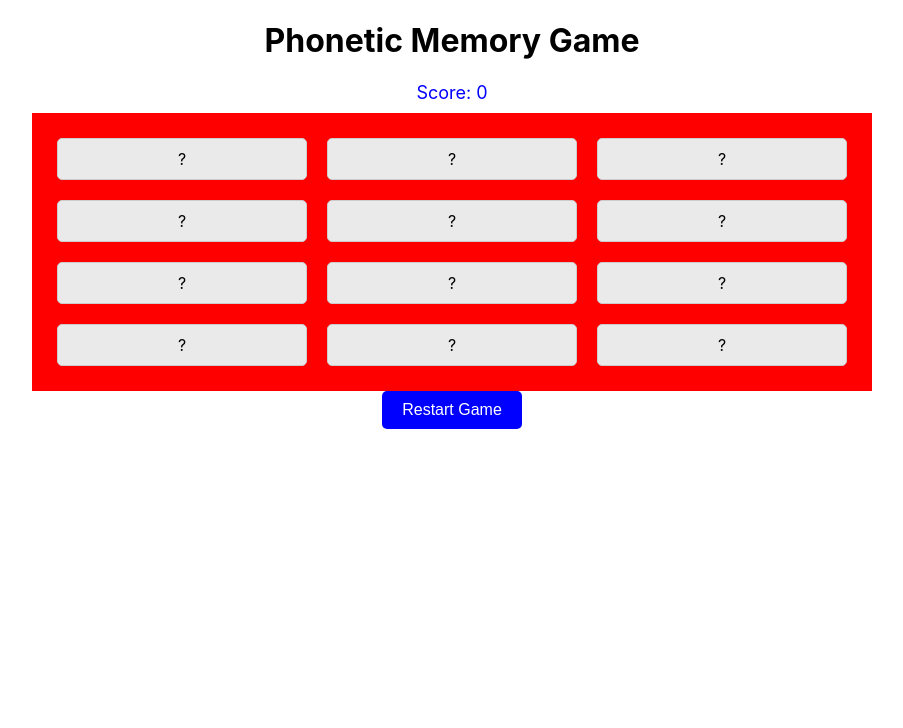
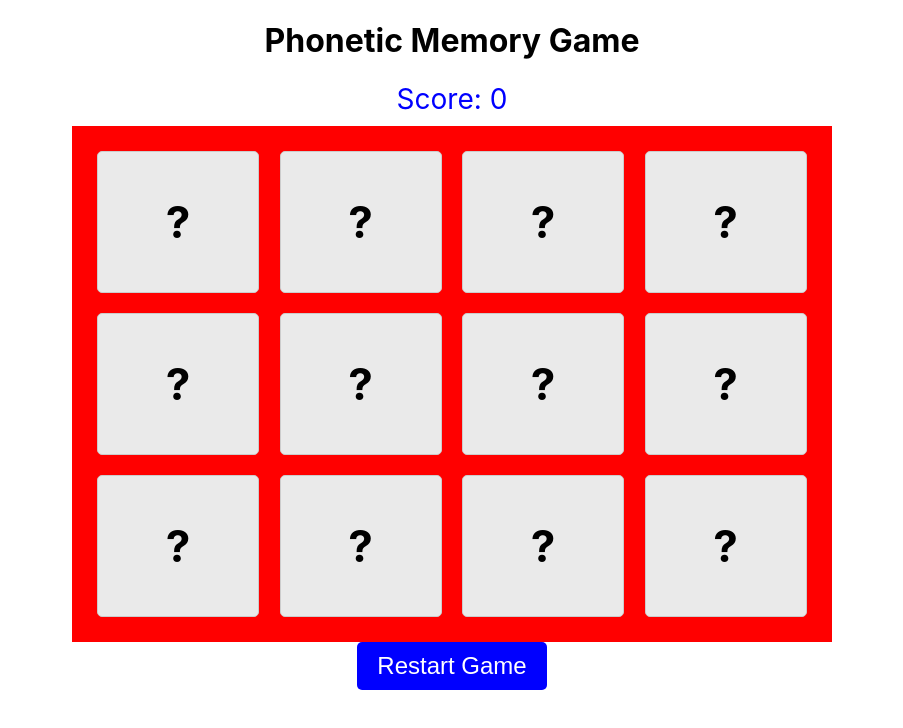
Before and after one commit to Tomuos/word-games, a React (Create React App) app in the folder word-games/: page / in a window 1280 px wide. Shown: the top 728 px of the page, without its empty margins (188-1091 px from the left). Built offline with nearby package versions, Linux system fonts and the light colour scheme.

Commit message:
Small visual changes

```diff
--- a/word-games/src/components/GameBoard/GameBoard.css
+++ b/word-games/src/components/GameBoard/GameBoard.css
@@ -2,12 +2,13 @@
 
 .game-board {
     display: grid;
-    grid-template-columns: repeat(3, 1fr);
+    grid-template-columns: repeat(4, 1fr);
     gap: 10px;
     max-width: 800px;
     margin: 0 auto;
     background-color: red; /* Add this line for the red background */
     padding: 20px; /* Add some padding for spacing */
+    width: 720px; /* Set the width to 600px */
 }
 .matched-tile {
     opacity: 0.3;
--- a/word-games/src/components/ResetButton/ResetButton.css
+++ b/word-games/src/components/ResetButton/ResetButton.css
@@ -7,7 +7,7 @@
     padding: 10px 20px;
     border-radius: 5px;
     cursor: pointer;
-    font-size: 16px;
+    font-size: 24px;
     transition: background-color 0.3s, color 0.3s;
 }
 
--- a/word-games/src/components/ScoreDisplay/ScoreDisplay.css
+++ b/word-games/src/components/ScoreDisplay/ScoreDisplay.css
@@ -2,6 +2,6 @@
 
 .score-display {
     color: blue; /* Set the text color to blue */
-    font-size: 18px; /* Increase font size for better visibility */
+    font-size: 28px; /* Increase font size for better visibility */
     margin-bottom: 10px; /* Add some spacing below the score display */
 }
--- a/word-games/src/components/WordTile/WordTile.css
+++ b/word-games/src/components/WordTile/WordTile.css
@@ -1,7 +1,9 @@
 /* src/components/WordTile/WordTile.css */
 
 .word-tile {
-    display: inline-block;
+    display: flex;
+    justify-content: center;
+    align-items: center;
     padding: 10px 20px;
     margin: 5px;
     background-color: #eaeaea;
@@ -9,7 +11,10 @@
     border-radius: 5px;
     cursor: pointer;
     transition: background-color 0.3s;
-    font-size: 16px;
+    width: 120px;
+    height: 120px;
+    font-size: 44px;
+    font-weight: bold;
 }
 
 .word-tile.selected {
```
